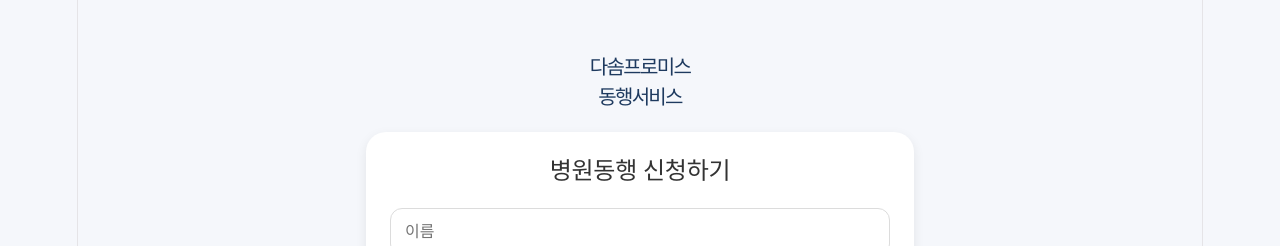
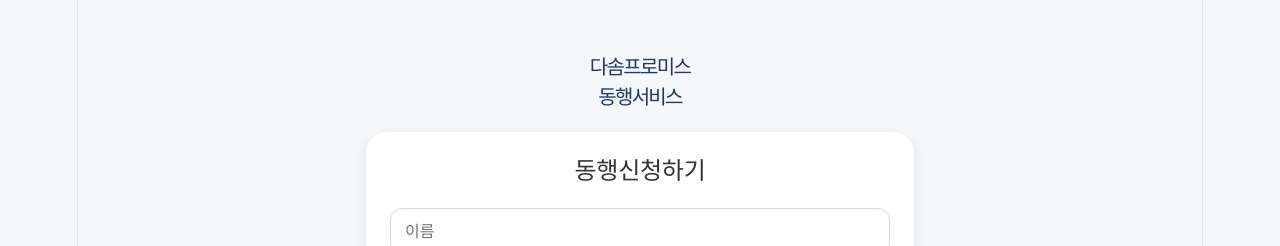
Before and after one commit to leejoungho-cyber/dassome-app, a React (Vite) app: page / in a window 1280 px wide. Shown: the top 246 px of the page. Built offline with nearby package versions, Linux system fonts and the light colour scheme.

Commit message:
fix text

```diff
--- a/src/App.jsx
+++ b/src/App.jsx
@@ -87,7 +87,7 @@
       </h1>
 
       <form className="form-box" onSubmit={handleSubmit}>
-        <h2>병원동행 신청하기</h2>
+        <h2>동행신청하기</h2>
 
         <input
           type="text"
```
